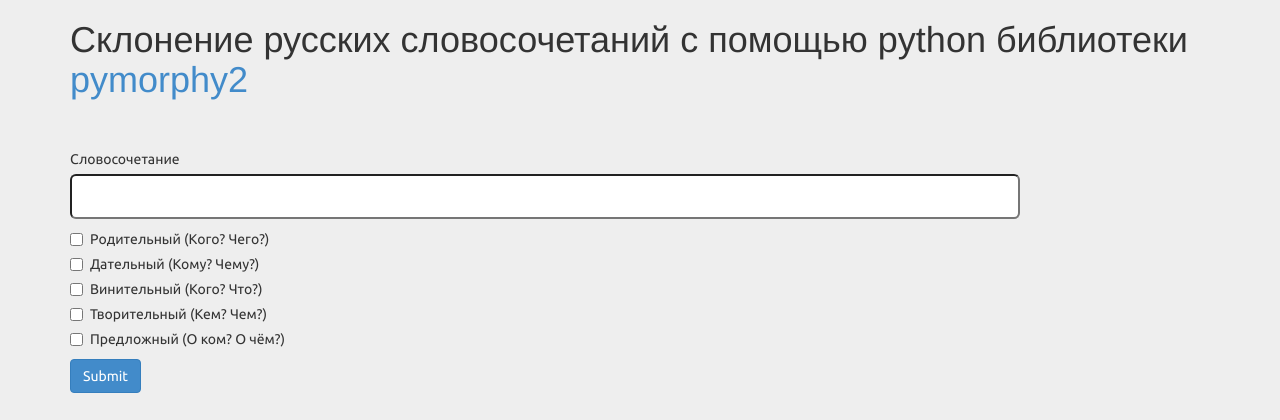
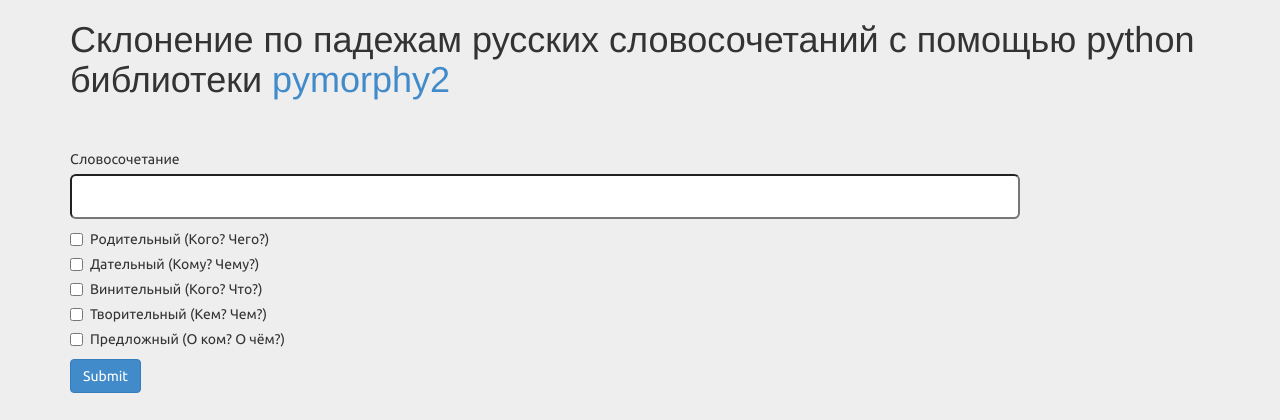
Before and after one commit to summerisgone/pyphrasy, a Flask app: page / in a window 1280 px wide. Shown: the top 420 px of the page. Run offline with Flask 2, Linux system fonts and the light colour scheme; some libraries are stand-ins or nearby versions.

Commit message:
Updated header

```diff
--- a/templates/index.html
+++ b/templates/index.html
@@ -3,12 +3,12 @@
 <head>
     <meta charset="utf-8">
     <meta http-equiv="X-UA-Compatible" content="IE=edge,chrome=1">
-    <title>Склонение русских словосочетаний с помощью Python, pymorphy2</title>
+    <title>Склонение по падежам русских словосочетаний с помощью Python, pymorphy2</title>
     <link rel="stylesheet" href="/static/css/bootstrap.min.css">
     <link rel="stylesheet" href="/static/css/main.css">
 </head>
 <body class="container">
-<h1>Склонение русских словосочетаний с помощью python библиотеки <a href="https://pymorphy2.readthedocs.org/">pymorphy2</a></h1>
+<h1>Склонение по падежам русских словосочетаний с помощью python библиотеки <a href="https://pymorphy2.readthedocs.org/">pymorphy2</a></h1>
 <form action="/inflect" method="POST">
     <div class="control-group">
         <label class="control-label" for="phrase">Словосочетание</label>
```
